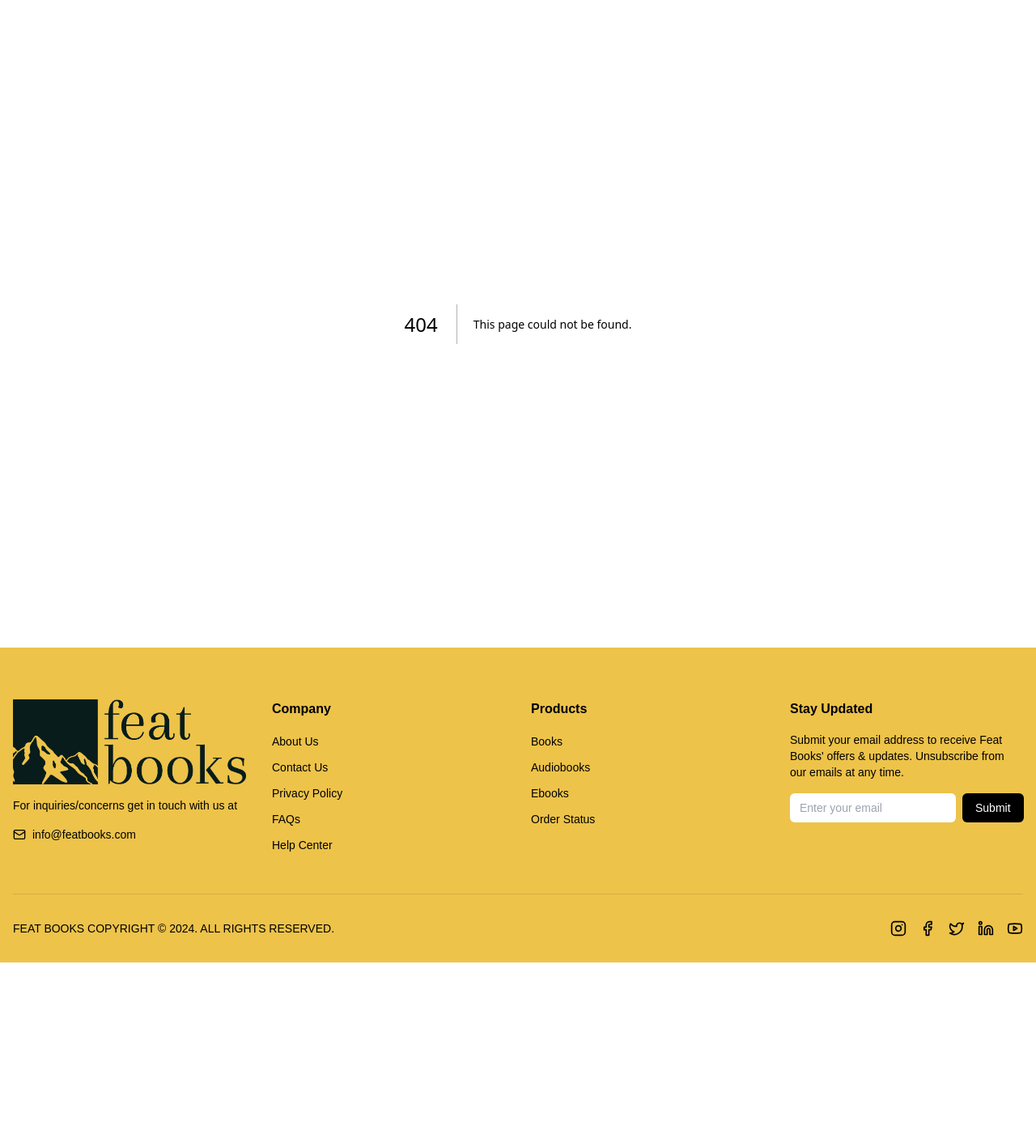
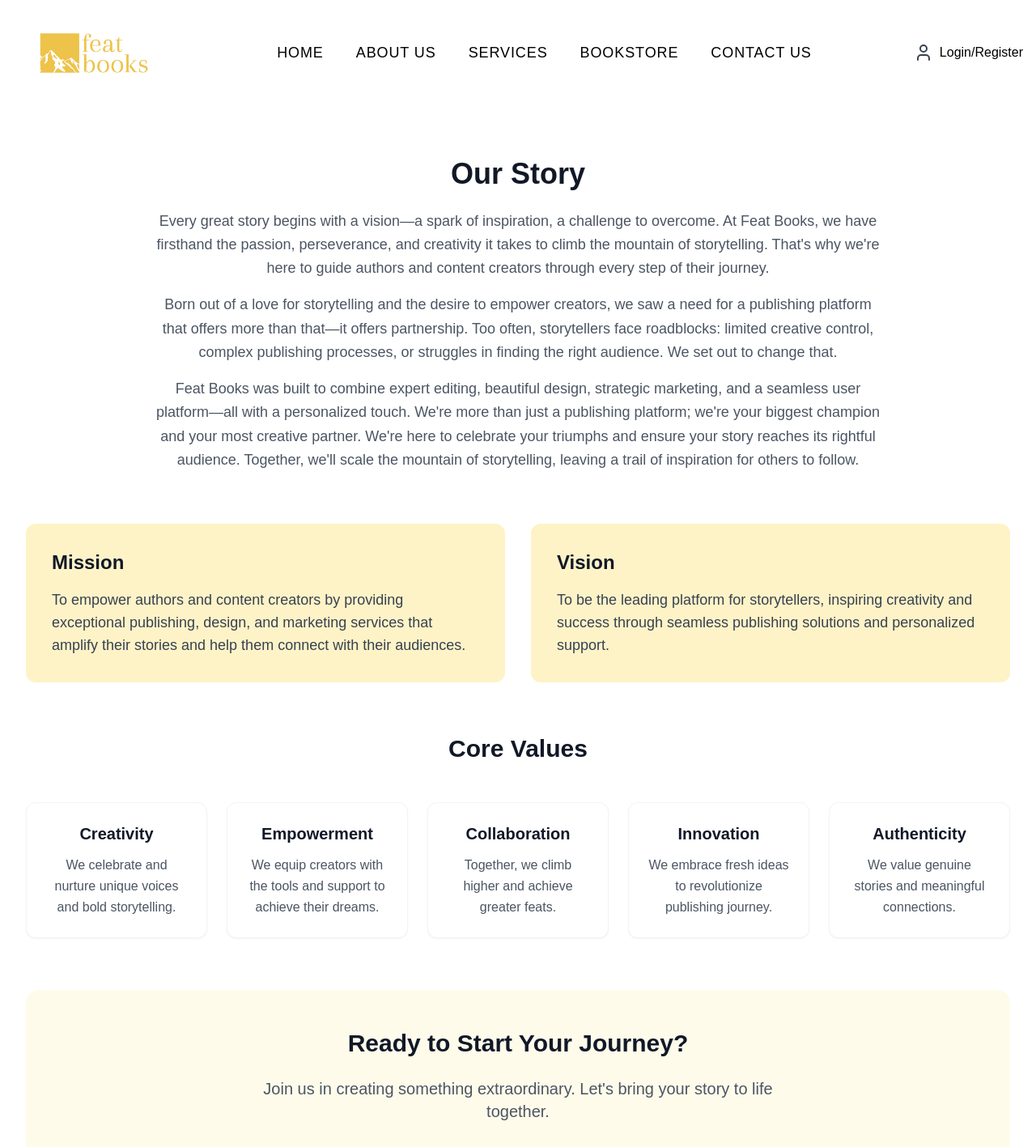
Before and after one commit to mgacrama211176/featbooks, a Next.js app: page /about in a window 1280 px wide. Before the commit this address had no page. Shown: the top 1417 px of the page at 81% size. Before the commit the page ends 1189 px from the top, so only its background shows below. Built offline with nearby package versions, Linux system fonts and the light colour scheme; a web font is replaced by a local one.

Commit message:
Added initial template for the about

```diff
--- /dev/null
+++ b/src/app/about/layout.tsx
@@ -0,0 +1,23 @@
+import type { Metadata } from "next";
+import Navigation from "../components/Navigation/Navigation";
+import Footer from "../components/Footer/Footer";
+
+export const metadata: Metadata = {
+  title: "Feat Books | About",
+  description: "Feat Books | About",
+};
+
+export default function RootLayout({
+  children,
+}: Readonly<{
+  children: React.ReactNode;
+}>) {
+  return (
+    <div className="">
+      <div className="">
+        <Navigation />
+      </div>
+      {children}
+    </div>
+  );
+}
--- /dev/null
+++ b/src/app/about/page.tsx
@@ -0,0 +1,120 @@
+import React from "react";
+
+const AboutPage = () => {
+  const coreValues = [
+    {
+      title: "Creativity",
+      description:
+        "We celebrate and nurture unique voices and bold storytelling.",
+    },
+    {
+      title: "Empowerment",
+      description:
+        "We equip creators with the tools and support to achieve their dreams.",
+    },
+    {
+      title: "Collaboration",
+      description: "Together, we climb higher and achieve greater feats.",
+    },
+    {
+      title: "Innovation",
+      description:
+        "We embrace fresh ideas to revolutionize publishing journey.",
+    },
+    {
+      title: "Authenticity",
+      description: "We value genuine stories and meaningful connections.",
+    },
+  ];
+
+  return (
+    <div className="max-w-7xl mx-auto px-4 py-16 sm:px-6 lg:px-8">
+      {/* Hero Section */}
+      <div className="text-center mb-16">
+        <h1 className="text-4xl font-bold text-gray-900 mb-6">Our Story</h1>
+        <div className="max-w-4xl mx-auto text-lg text-gray-600 leading-relaxed space-y-4">
+          <p>
+            Every great story begins with a vision—a spark of inspiration, a
+            challenge to overcome. At Feat Books, we have firsthand the passion,
+            perseverance, and creativity it takes to climb the mountain of
+            storytelling. That's why we're here to guide authors and content
+            creators through every step of their journey.
+          </p>
+          <p>
+            Born out of a love for storytelling and the desire to empower
+            creators, we saw a need for a publishing platform that offers more
+            than that—it offers partnership. Too often, storytellers face
+            roadblocks: limited creative control, complex publishing processes,
+            or struggles in finding the right audience. We set out to change
+            that.
+          </p>
+          <p>
+            Feat Books was built to combine expert editing, beautiful design,
+            strategic marketing, and a seamless user platform—all with a
+            personalized touch. We're more than just a publishing platform;
+            we're your biggest champion and your most creative partner. We're
+            here to celebrate your triumphs and ensure your story reaches its
+            rightful audience. Together, we'll scale the mountain of
+            storytelling, leaving a trail of inspiration for others to follow.
+          </p>
+        </div>
+      </div>
+
+      {/* Mission & Vision Section */}
+      <div className="grid md:grid-cols-2 gap-8 mb-16">
+        <div className="bg-amber-100 p-8 rounded-xl">
+          <h2 className="text-2xl font-bold text-gray-900 mb-4">Mission</h2>
+          <p className="text-lg text-gray-700">
+            To empower authors and content creators by providing exceptional
+            publishing, design, and marketing services that amplify their
+            stories and help them connect with their audiences.
+          </p>
+        </div>
+        <div className="bg-amber-100 p-8 rounded-xl">
+          <h2 className="text-2xl font-bold text-gray-900 mb-4">Vision</h2>
+          <p className="text-lg text-gray-700">
+            To be the leading platform for storytellers, inspiring creativity
+            and success through seamless publishing solutions and personalized
+            support.
+          </p>
+        </div>
+      </div>
+
+      {/* Core Values Section */}
+      <div className="text-center mb-8">
+        <h2 className="text-3xl font-bold text-gray-900 mb-12">Core Values</h2>
+        <div className="grid grid-cols-1 md:grid-cols-3 lg:grid-cols-5 gap-6">
+          {coreValues.map((value, index) => (
+            <div
+              key={index}
+              className="bg-white p-6 rounded-xl shadow-sm hover:shadow-md transition-shadow border border-gray-100"
+            >
+              <h3 className="text-xl font-semibold text-gray-900 mb-3">
+                {value.title}
+              </h3>
+              <p className="text-gray-600 leading-relaxed">
+                {value.description}
+              </p>
+            </div>
+          ))}
+        </div>
+      </div>
+
+      {/* Call to Action */}
+      <div className="text-center mt-16 bg-amber-50 rounded-2xl p-12">
+        <h2 className="text-3xl font-bold text-gray-900 mb-6">
+          Ready to Start Your Journey?
+        </h2>
+        <p className="text-xl text-gray-600 mb-8 max-w-2xl mx-auto">
+          Join us in creating something extraordinary. Let's bring your story to
+          life together.
+        </p>
+        <button className="bg-blue-600 text-white px-8 py-4 rounded-lg text-lg font-semibold hover:bg-blue-700 transition-colors">
+          Get Started Today
+        </button>
+      </div>
+    </div>
+  );
+};
+
+export default AboutPage;
--- a/src/app/components/Navigation/Navigation.tsx
+++ b/src/app/components/Navigation/Navigation.tsx
@@ -8,7 +8,7 @@ import { Search, User, Heart, ShoppingCart, Menu } from "lucide-react";
 // Separate navigation menu items into a constant
 const NAVIGATION_MENU = [
   { name: "Home", href: "/" },
-  { name: "About Us", href: "/" },
+  { name: "About Us", href: "/about" },
   { name: "Services", href: "/services" },
   { name: "Bookstore", href: "/bookstore" },
   { name: "Contact Us", href: "/#contact" },
```
